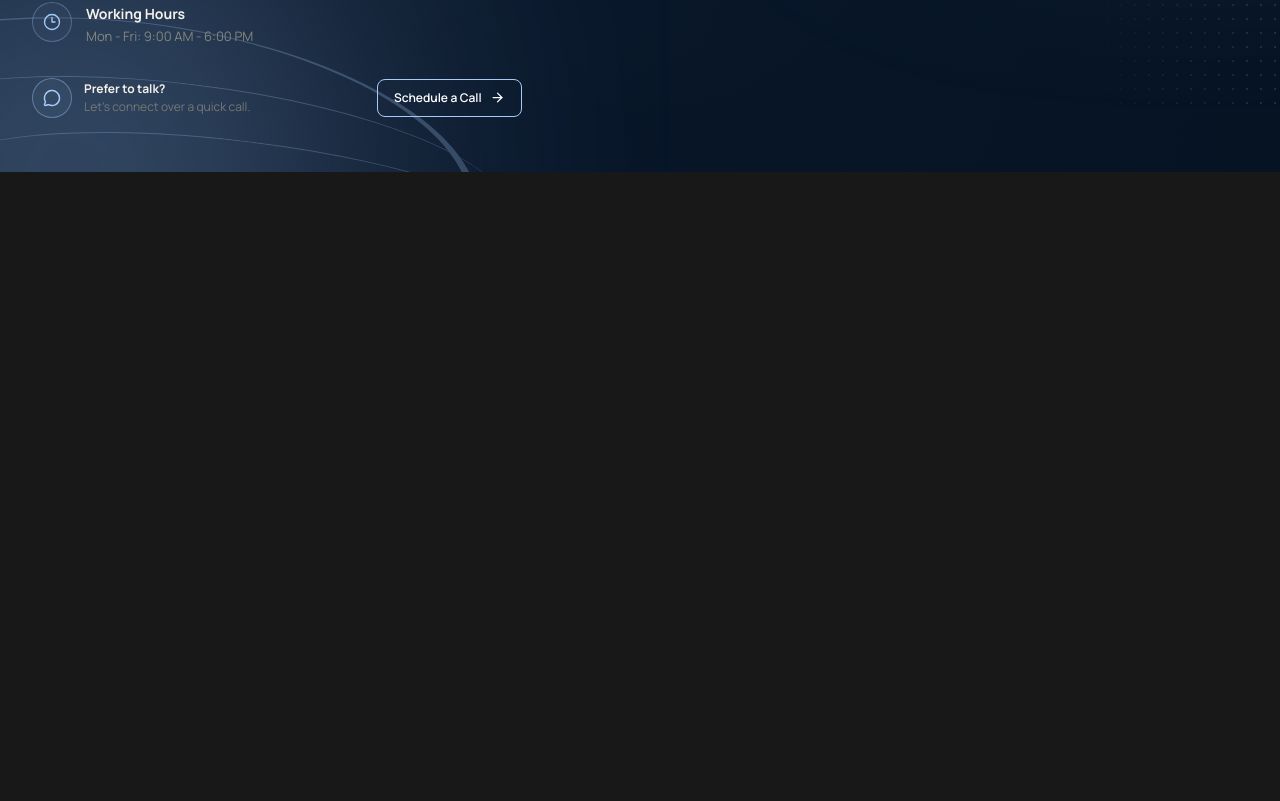
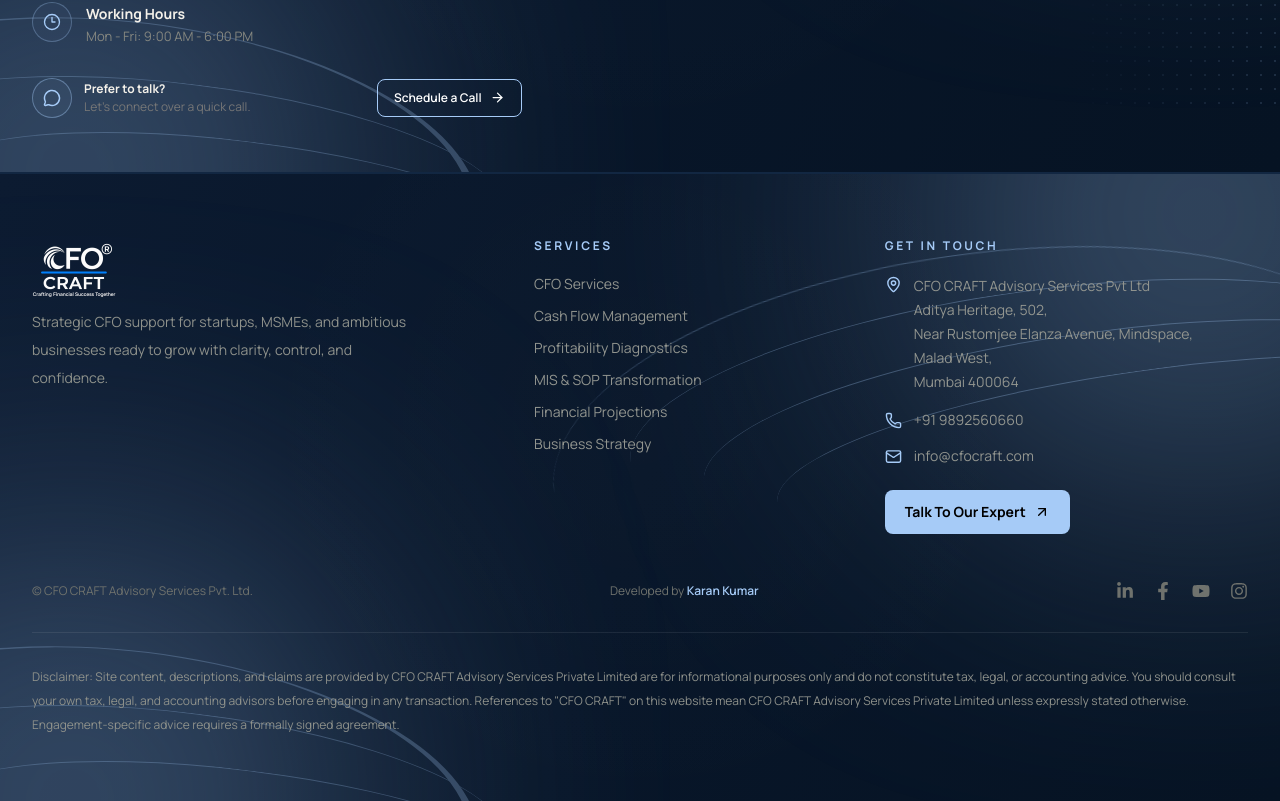
Before and after one commit to karansprojects227/cfo-craft, a React (Vite) app: page /contact in a window 1280 px wide. Shown: the part 628-1429 px from the top of the page. Before the commit the page ends 800 px from the top, so only its background shows below. Built offline with nearby package versions, Linux system fonts and the light colour scheme.

Commit message:
Update website footer and routing

```diff
--- a/package.json
+++ b/package.json
@@ -15,6 +15,7 @@
     "lucide-react": "^1.33.0",
     "react": "^19.2.8",
     "react-dom": "^19.2.8",
+    "react-icons": "^5.7.0",
     "react-router-dom": "^7.18.2",
     "tailwindcss": "^4.3.3"
   },
--- a/src/App.jsx
+++ b/src/App.jsx
@@ -1,4 +1,5 @@
 import { Routes, Route } from "react-router-dom";
+import { useEffect } from "react";
 
 import Navbar from "./components/Navbar";
 
@@ -14,6 +15,28 @@
 import WhyChooseUs from "./sections/WhyChooseUs";
 
 function Home() {
+  useEffect(() => {
+    const hash = window.location.hash;
+
+    if (!hash) return;
+
+    const scrollToSection = () => {
+      const element = document.querySelector(hash);
+
+      if (element) {
+        element.scrollIntoView({
+          behavior: "smooth",
+          block: "start",
+        });
+      }
+    };
+
+    // Home render hone ke baad scroll
+    requestAnimationFrame(() => {
+      requestAnimationFrame(scrollToSection);
+    });
+  }, []);
+
   return (
     <>
       <Hero />
@@ -24,7 +47,6 @@
       <Impact />
       <CaseStudies />
       <FAQ />
-      <Footer />
     </>
   );
 }
@@ -43,6 +65,8 @@
           <Route path="/contact" element={<Contact />} />
         </Routes>
       </main>
+
+      <Footer />
     </div>
   );
 }
--- a/src/components/Navbar.jsx
+++ b/src/components/Navbar.jsx
@@ -3,11 +3,11 @@
 import logo from "../assets/cfo-craft-logo.png";
 
 const navItems = [
-  { label: "Services", href: "#services" },
-  { label: "Why Choose Us", href: "#why-choose-us" },
-  { label: "About Us", href: "#about" },
-  { label: "Case Studies", href: "#case-studies" },
-  { label: "FAQ", href: "#faq" },
+  { label: "Services", href: "/#services" },
+  { label: "Why Choose Us", href: "/#why-choose-us" },
+  { label: "About Us", href: "/#about" },
+  { label: "Case Studies", href: "/#case-studies" },
+  { label: "FAQ", href: "/#faq" },
 ];
 
 function Navbar() {
--- a/src/sections/Footer.jsx
+++ b/src/sections/Footer.jsx
@@ -1,4 +1,10 @@
 import { ArrowUpRight, Mail, MapPin, Phone } from "lucide-react";
+import {
+  FaLinkedinIn,
+  FaFacebookF,
+  FaYoutube,
+  FaInstagram,
+} from "react-icons/fa";
 import logo from "../assets/cfo-craft-logo.png";
 
 const Footer = () => {
@@ -202,7 +208,7 @@
   "
       >
         {/* =========================================
-            FOOTER GRID
+      FOOTER GRID - 3 COLUMNS
   ========================================== */}
 
         <div
@@ -211,7 +217,7 @@
       grid-cols-1
       gap-10
       md:grid-cols-2
-            lg:grid-cols-[1.5fr_1fr_1fr_1.2fr]
+      lg:grid-cols-[1.5fr_1fr_1.2fr]
       lg:gap-12
     "
         >
@@ -259,176 +265,6 @@
           </div>
 
           {/* =====================================
-              QUICK LINKS
-          ====================================== */}
-
-          <div>
-            <h3
-              className="
-                text-xs
-                font-bold
-                uppercase
-                tracking-[0.22em]
-                text-[#A6CBF7]
-              "
-            >
-              Quick Links
-            </h3>
-
-            <ul className="mt-5 space-y-3">
-              <li>
-                <a
-                  href="/"
-                  className="
-                    group
-                    inline-flex
-                    items-center
-                    gap-1.5
-                    text-sm
-                    text-[#92958F]
-                    transition-colors
-                    duration-300
-                    hover:text-[#A6CBF7]
-                  "
-                >
-                  Home
-                  <ArrowUpRight
-                    size={13}
-                    className="
-                      opacity-0
-                      transition-all
-                      duration-300
-                      group-hover:translate-x-0.5
-                      group-hover:-translate-y-0.5
-                      group-hover:opacity-100
-                    "
-                  />
-                </a>
-              </li>
-
-              <li>
-                <a
-                  href="#services"
-                  className="
-                    group
-                    inline-flex
-                    items-center
-                    gap-1.5
-                    text-sm
-                    text-[#92958F]
-                    transition-colors
-                    duration-300
-                    hover:text-[#A6CBF7]
-                  "
-                >
-                  Services
-                  <ArrowUpRight
-                    size={13}
-                    className="
-                      opacity-0
-                      transition-all
-                      duration-300
-                      group-hover:translate-x-0.5
-                      group-hover:-translate-y-0.5
-                      group-hover:opacity-100
-                    "
-                  />
-                </a>
-              </li>
-
-              <li>
-                <a
-                  href="#case-studies"
-                  className="
-                    group
-                    inline-flex
-                    items-center
-                    gap-1.5
-                    text-sm
-                    text-[#92958F]
-                    transition-colors
-                    duration-300
-                    hover:text-[#A6CBF7]
-                  "
-                >
-                  Case Studies
-                  <ArrowUpRight
-                    size={13}
-                    className="
-                      opacity-0
-                      transition-all
-                      duration-300
-                      group-hover:translate-x-0.5
-                      group-hover:-translate-y-0.5
-                      group-hover:opacity-100
-                    "
-                  />
-                </a>
-              </li>
-
-              <li>
-                <a
-                  href="#faq"
-                  className="
-                    group
-                    inline-flex
-                    items-center
-                    gap-1.5
-                    text-sm
-                    text-[#92958F]
-                    transition-colors
-                    duration-300
-                    hover:text-[#A6CBF7]
-                  "
-                >
-                  FAQ
-                  <ArrowUpRight
-                    size={13}
-                    className="
-                      opacity-0
-                      transition-all
-                      duration-300
-                      group-hover:translate-x-0.5
-                      group-hover:-translate-y-0.5
-                      group-hover:opacity-100
-                    "
-                  />
-                </a>
-              </li>
-
-              <li>
-                <a
-                  href="/contact"
-                  className="
-                    group
-                    inline-flex
-                    items-center
-                    gap-1.5
-                    text-sm
-                    text-[#92958F]
-                    transition-colors
-                    duration-300
-                    hover:text-[#A6CBF7]
-                  "
-                >
-                  Contact
-                  <ArrowUpRight
-                    size={13}
-                    className="
-                      opacity-0
-                      transition-all
-                      duration-300
-                      group-hover:translate-x-0.5
-                      group-hover:-translate-y-0.5
-                      group-hover:opacity-100
-                    "
-                  />
-                </a>
-              </li>
-            </ul>
-          </div>
-
-          {/* =====================================
         SERVICES
     ====================================== */}
 
@@ -465,7 +301,7 @@
           </div>
 
           {/* =====================================
-              CONTACT
+                  GET IN TOUCH
               ====================================== */}
 
           <div>
@@ -482,6 +318,65 @@
             </h3>
 
             <div className="mt-5 space-y-4">
+              {/* Address */}
+              <div
+                className="
+            flex
+            items-start
+            gap-3
+            text-sm
+            leading-6
+            text-[#92958F]
+          "
+              >
+                <MapPin
+                  size={17}
+                  className="
+              mt-0.5
+              shrink-0
+              text-[#A6CBF7]
+            "
+                />
+
+                <span>
+                  CFO CRAFT Advisory Services Pvt Ltd
+                  <br />
+                  Aditya Heritage, 502,
+                  <br />
+                  Near Rustomjee Elanza Avenue, Mindspace,
+                  <br />
+                  Malad West,
+                  <br />
+                  Mumbai 400064
+                </span>
+              </div>
+
+              {/* Phone */}
+              <a
+                href="tel:+919892560660"
+                className="
+            flex
+            items-start
+            gap-3
+            text-sm
+            text-[#92958F]
+            transition-colors
+            duration-300
+            hover:text-[#A6CBF7]
+          "
+              >
+                <Phone
+                  size={17}
+                  className="
+              mt-0.5
+              shrink-0
+              text-[#A6CBF7]
+            "
+                />
+
+                <span>+91 9892560660</span>
+              </a>
+
               {/* Email */}
               <a
                 href="mailto:info@cfocraft.com"
@@ -507,61 +402,13 @@
 
                 <span>info@cfocraft.com</span>
               </a>
-
-              {/* Phone */}
-              <a
-                href="tel:+91%209892560660"
-                className="
-                  flex
-                  items-start
-                  gap-3
-                  text-sm
-                  text-[#92958F]
-                  transition-colors
-                  duration-300
-                  hover:text-[#A6CBF7]
-                "
-              >
-                <Phone
-                  size={17}
-                  className="
-                    mt-0.5
-                    shrink-0
-                    text-[#A6CBF7]
-                  "
-                />
-
-                <span>+91 9892560660</span>
-              </a>
-
-              {/* Location */}
-              <div
-                className="
-                  flex
-                  items-start
-                  gap-3
-                  text-sm
-                  leading-6
-                  text-[#92958F]
-                "
-              >
-                <MapPin
-                  size={17}
-                  className="
-                    mt-0.5
-                    shrink-0
-                    text-[#A6CBF7]
-                  "
-                />
-
-                <span>India</span>
-              </div>
             </div>
 
             {/* CTA */}
             <a
               href="https://web.whatsapp.com/send?phone=919892560660&text="
               target="_blank"
+              rel="noopener noreferrer"
               className="
           group
           mt-6
@@ -575,11 +422,11 @@
           text-sm
           font-bold
           text-black
-                hover:text-white
           transition-all
           duration-300
           hover:-translate-y-0.5
           hover:bg-[#A6CBF7]/10
+          hover:text-white
           hover:shadow-xl
           hover:shadow-[#A6CBF7]/20
         "
@@ -599,26 +446,16 @@
         </div>
 
         {/* =========================================
-            DIVIDER
+      COPYRIGHT / DEVELOPED BY / SOCIAL
   ========================================== */}
 
         <div
           className="
-            my-10
-            h-px
-            bg-white/[0.08]
-          "
-        />
-
-        {/* =========================================
-            BOTTOM FOOTER
-        ========================================== */}
-
-        <div
-          className="
+            mt-12
             flex
             flex-col
-            gap-4
+            items-center
+            gap-5
             text-xs
             text-[#6F726D]
             sm:flex-row
@@ -627,10 +464,12 @@
           "
         >
           {/* Copyright */}
-          <p>© {new Date().getFullYear()} CFO CRAFT. All rights reserved.</p>
+          <p className="order-1">
+            © CFO CRAFT Advisory Services Pvt. Ltd.
+          </p>
 
-          {/* Developer */}
-          <p>
+          {/* Developed By */}
+          <p className="order-3 sm:order-2">
             Developed by{" "}
             <span
               className="
@@ -642,30 +481,115 @@
             </span>
           </p>
 
-          {/* Legal */}
-          <div className="flex items-center gap-4">
+          {/* Social Links */}
+          <div
+            className="
+              order-2
+              flex
+              items-center
+              gap-5
+              sm:order-3
+            "
+          >
+            {/* LinkedIn */}
             <a
-              href="#"
+              href="https://www.linkedin.com/company/cfo-craft-advisory-services-private-limited/posts/?feedView=all"
+              target="_blank"
+              rel="noopener noreferrer"
+              aria-label="LinkedIn"
               className="
+                text-[#6F726D]
                 transition-colors
                 duration-300
-                hover:text-[#F4F1EA]
+                hover:text-[#A6CBF7]
               "
             >
-              Privacy Policy
+              <FaLinkedinIn size={18} />
             </a>
 
+            {/* Facebook */}
             <a
-              href="#"
+              href="https://www.facebook.com/people/CFO-CRAFT/100093439479258/"
+              target="_blank"
+              rel="noopener noreferrer"
+              aria-label="Facebook"
               className="
+                text-[#6F726D]
                 transition-colors
                 duration-300
-                hover:text-[#F4F1EA]
+                hover:text-[#A6CBF7]
               "
             >
-              Terms
+              <FaFacebookF size={18} />
+            </a>
+
+            {/* YouTube */}
+            <a
+              href="https://www.youtube.com/@CFOCRAFT"
+              target="_blank"
+              rel="noopener noreferrer"
+              aria-label="YouTube"
+              className="
+                text-[#6F726D]
+                transition-colors
+                duration-300
+                hover:text-[#A6CBF7]
+              "
+            >
+              <FaYoutube size={18} />
+            </a>
+
+            {/* Instagram */}
+            <a
+              href="https://www.instagram.com/cfo.craft"
+              target="_blank"
+              rel="noopener noreferrer"
+              aria-label="Instagram"
+              className="
+                text-[#6F726D]
+                transition-colors
+                duration-300
+                hover:text-[#A6CBF7]
+              "
+            >
+              <FaInstagram size={18} />
             </a>
           </div>
+        </div>
+
+        {/* =========================================
+      DIVIDER
+  ========================================== */}
+
+        <div
+          className="
+      my-8
+      h-px
+      bg-white/[0.08]
+    "
+        />
+
+        {/* =========================================
+      DISCLAIMER
+  ========================================== */}
+
+        <div
+          className="
+      text-xs
+      leading-6
+      text-[#8E918B]
+    "
+        >
+          <p>
+            Disclaimer: Site content, descriptions, and claims are provided by
+            CFO CRAFT Advisory Services Private Limited are for informational
+            purposes only and do not constitute tax, legal, or accounting
+            advice. You should consult your own tax, legal, and accounting
+            advisors before engaging in any transaction. References to "CFO
+            CRAFT" on this website mean CFO CRAFT Advisory Services Private
+            Limited unless expressly stated otherwise. Engagement-specific
+            advice requires a formally signed agreement.
+          </p>
         </div>
       </div>
     </footer>
```
Also changed, not shown: 1 other file (tests, documents, lock files or other folders). Lines whose indentation alone changed are shown as unchanged.
